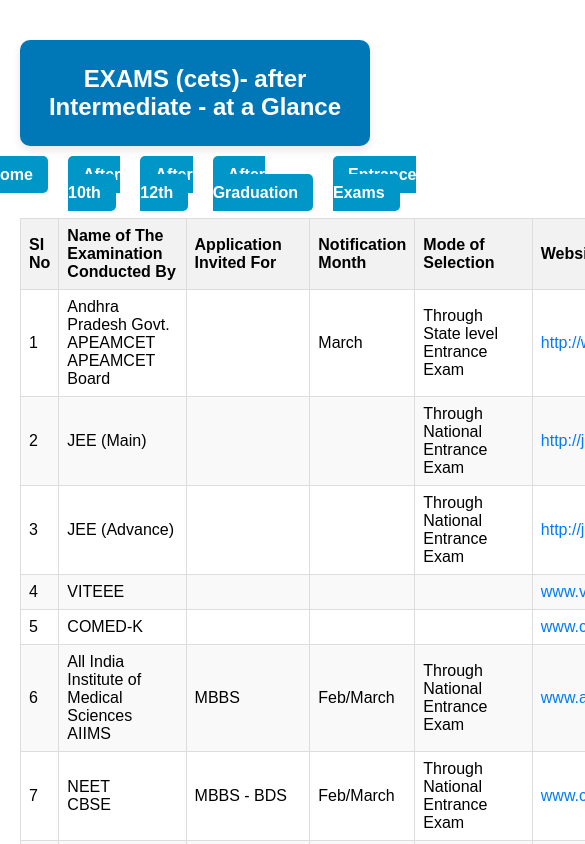
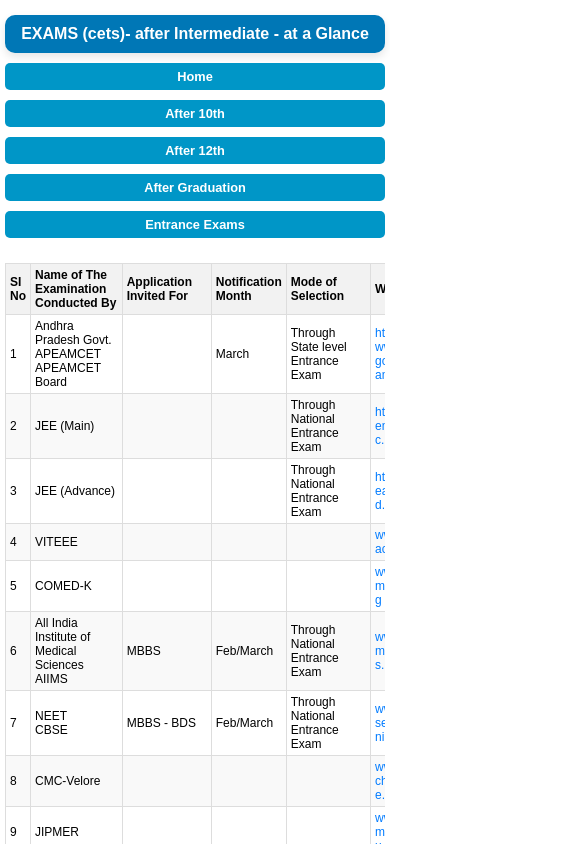
Before and after one commit to Sanzzz1125/Career-Options, a plain HTML site: page exams.html in a window 390 px wide. Shown: the top 844 px of the page, 585 px wide, since content can reach past the window. Drawn offline with Linux system fonts and the light colour scheme.

Commit message:
exams.html

```diff
--- a/exams.html
+++ b/exams.html
@@ -10,49 +10,68 @@
         body {
             font-family: Arial, sans-serif;
             margin: 0;
-            padding: 20px;
+            padding: 10px;
         }
+
+        h2 {
+            background: #0077b6;
+            color: white;
+            padding: 15px;
+            border-radius: 10px;
+            box-shadow: 0px 4px 8px rgba(0, 0, 0, 0.1);
+            text-align: center;
+            font-size: 1.5rem;
+            margin-top: 10px;
+            margin-bottom: 15px;
+        }
+
+        nav {
+            margin-bottom: 20px;
+        }
+
         nav ul {
             list-style: none;
             padding: 0;
             display: flex;
             justify-content: center;
-            gap: 20px;
+            gap: 10px;
+            flex-wrap: wrap;
+            margin: 0;
         }
+
         nav ul li {
-            display: inline;
+            margin-bottom: 8px;
         }
+
         nav ul li a {
             text-decoration: none;
             color: white;
             font-weight: bold;
             background: #0096c7;
-            padding: 10px 15px;
+            padding: 8px 12px;
             border-radius: 5px;
             transition: 0.3s;
+            display: block;
+            text-align: center;
+            font-size: 0.9rem;
         }
+
         nav ul li a:hover {
             background: #00b4d8;
-        }
-        h2 {
-            background: #0077b6;
-            color: white;
-            padding: 25px;
-            border-radius: 10px;
-            box-shadow: 0px 4px 8px rgba(0, 0, 0, 0.1);
-            text-align: center;
         }
 
         table {
             width: 100%;
             border-collapse: collapse;
+            overflow-x: auto;
+            display: block;
         }
 
-        th,
-        td {
+        th, td {
             border: 1px solid #ddd;
             padding: 8px;
             text-align: left;
+            font-size: 0.9rem;
         }
 
         th {
@@ -62,12 +81,76 @@
         tr:nth-child(even) {
             background-color: #f9f9f9;
         }
+
         a {
             color: #007bff;
             text-decoration: none;
+            word-break: break-all;
         }
+
         .table a:hover {
             text-decoration: underline;
+        }
+
+        /* Responsive styles */
+        @media (max-width: 768px) {
+            body {
+                padding: 5px;
+            }
+
+            h2 {
+                font-size: 1.2rem;
+                padding: 12px;
+                margin-bottom: 10px;
+            }
+
+            nav ul {
+                flex-direction: row;
+                gap: 5px;
+            }
+
+            nav ul li {
+                flex: 1;
+                min-width: 100px;
+                margin-bottom: 5px;
+            }
+
+            nav ul li a {
+                padding: 6px 8px;
+                font-size: 0.8rem;
+            }
+
+            th, td {
+                padding: 6px;
+                font-size: 0.8rem;
+            }
+        }
+
+        @media (max-width: 480px) {
+            h2 {
+                font-size: 1rem;
+                padding: 10px;
+            }
+
+            nav ul {
+                flex-direction: column;
+                width: 100%;
+            }
+
+            nav ul li {
+                width: 100%;
+                min-width: auto;
+            }
+
+            nav ul li a {
+                width: 100%;
+                box-sizing: border-box;
+            }
+
+            th, td {
+                padding: 4px;
+                font-size: 0.75rem;
+            }
         }
     </style>
 </head>
```
